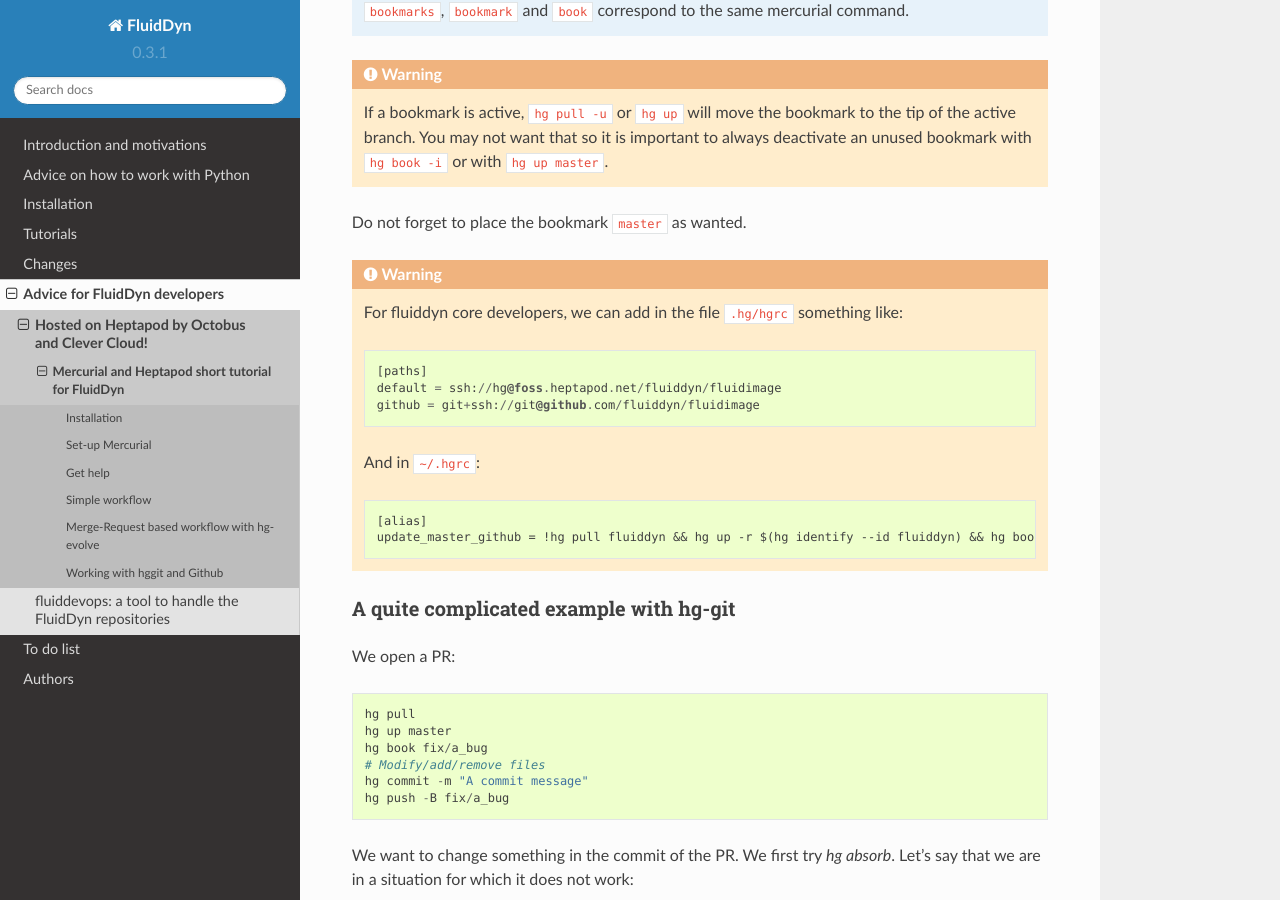
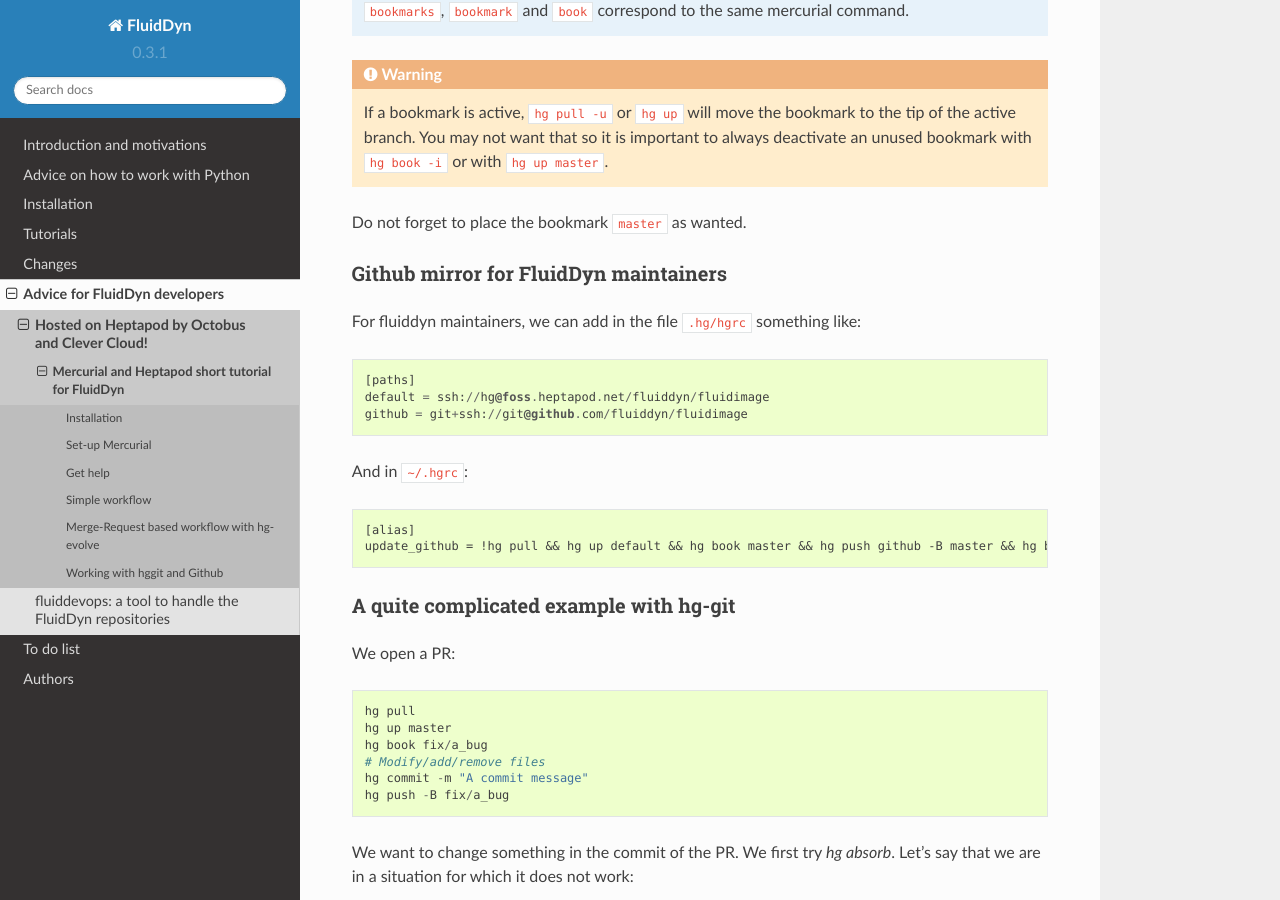
Before and after one commit to fluiddyn/fluiddyn, a Sphinx documentation site: the page built from doc/mercurial_heptapod.rst, in a window 1280 px wide and 900 px high, scrolled down 7308 px. Built offline with Sphinx 7.4.7 and the Read the Docs theme 2.0.0, drawn with Linux system fonts in a browser that asks for light colours; pages that are not in the unit, such as notebooks, are missing from menus.

Commit message:
Github mirror

```diff
--- a/doc/mercurial_heptapod.rst
+++ b/doc/mercurial_heptapod.rst
@@ -340,19 +340,19 @@ usefull::
 
 Do not forget to place the bookmark ``master`` as wanted.
 
-.. warning ::
+Github mirror for FluidDyn maintainers
+^^^^^^^^^^^^^^^^^^^^^^^^^^^^^^^^^^^^^^
 
-  For fluiddyn core developers, we can add in the file ``.hg/hgrc`` something
-  like::
+For fluiddyn maintainers, we can add in the file ``.hg/hgrc`` something like::
 
-    [paths]
-    default = ssh://hg@foss.heptapod.net/fluiddyn/fluidimage
-    github = git+ssh://git@github.com/fluiddyn/fluidimage
+  [paths]
+  default = ssh://hg@foss.heptapod.net/fluiddyn/fluidimage
+  github = git+ssh://git@github.com/fluiddyn/fluidimage
 
-  And in ``~/.hgrc``::
+And in ``~/.hgrc``::
 
-    [alias]
-    update_master_github = !hg pull fluiddyn && hg up -r $(hg identify --id fluiddyn) && hg book master && hg book -i && hg push github -B master
+  [alias]
+  update_github = !hg pull && hg up default && hg book master && hg push github -B master && hg book master -d
 
 A quite complicated example with hg-git
 ^^^^^^^^^^^^^^^^^^^^^^^^^^^^^^^^^^^^^^^
```
